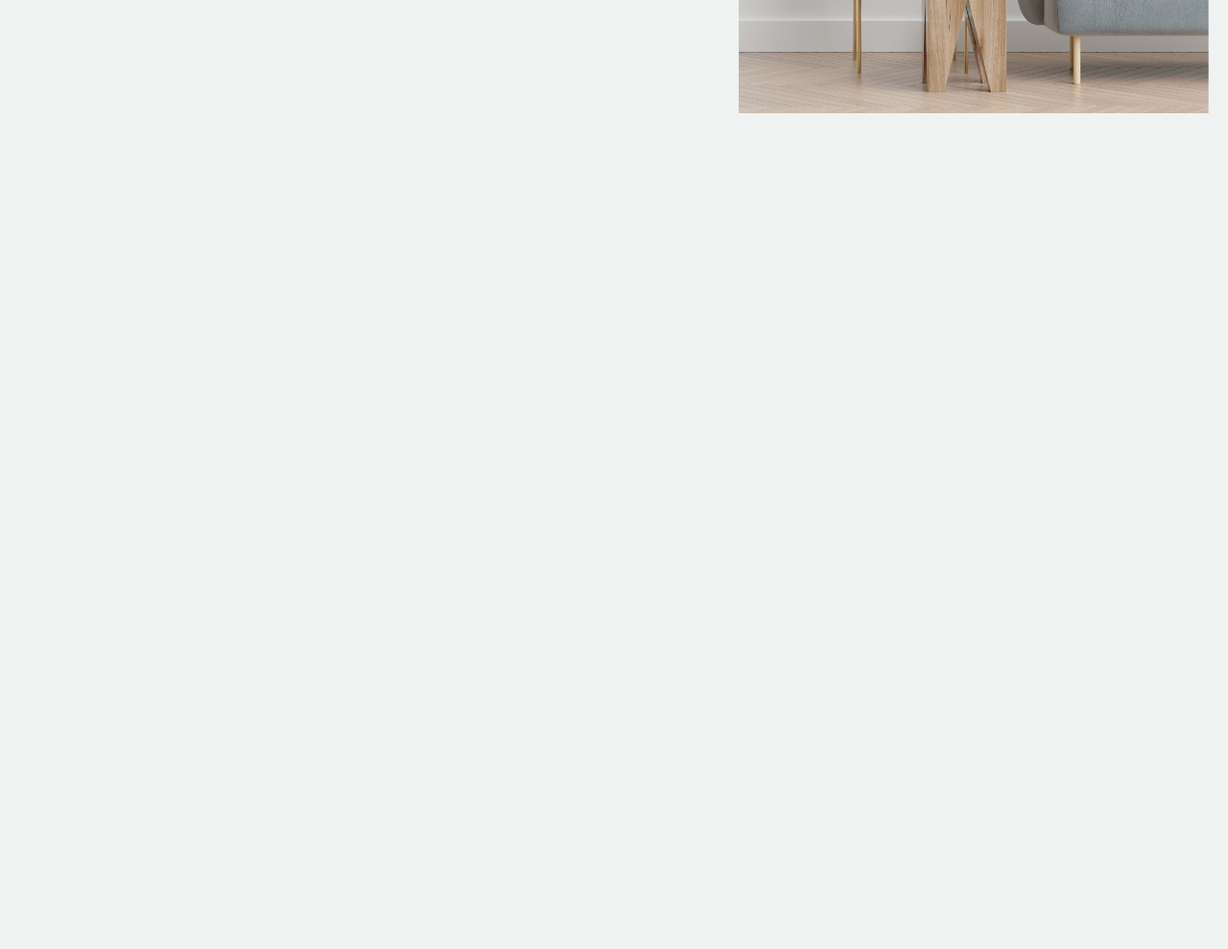
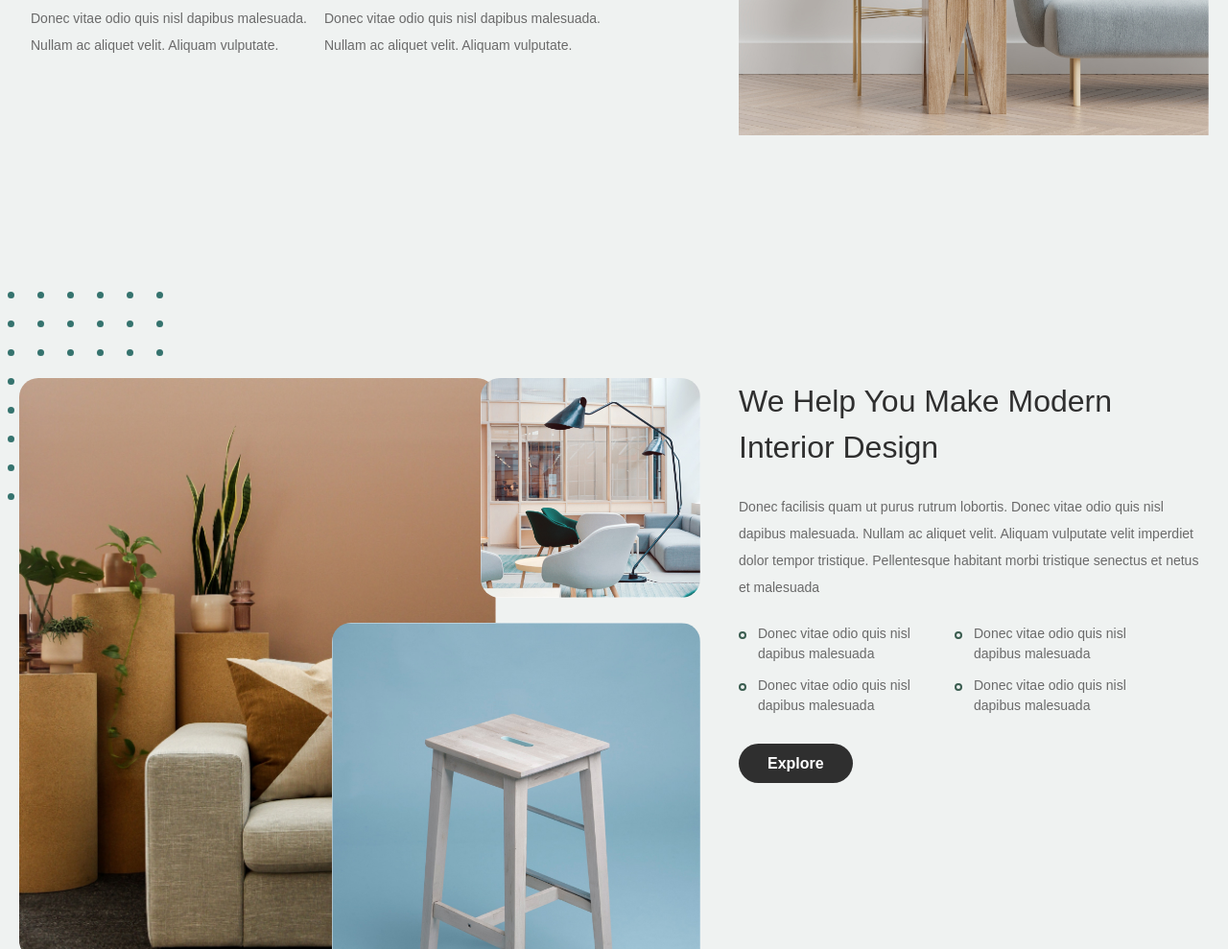
Before and after one commit to frontend-tester02/furni-project, a plain HTML site: page index.html in a window 1280 px wide. Shown: the part 1811-2800 px from the top of the page at 96% size. Before the commit the page ends 2067 px from the top, so only its background shows below. Drawn offline with Linux system fonts and the light colour scheme.

Commit message:
Add we help section and css styles

```diff
--- a/css/styles.css
+++ b/css/styles.css
@@ -28,7 +28,7 @@ body {
   margin: 0;
   font-family: "Arial", sans-serif;
   font-size: 14px;
-  line-height: 1.5;
+  line-height: 28px;
   background-color: #eff2f1;
   color: var(--light-black);
   overflow-x: hidden;
@@ -368,6 +368,7 @@ select:-webkit-autofill:focus {
   margin-top: 0;
   margin-bottom: 24px;
   font-size: 32px;
+  line-height: 1.5;
   font-weight: 400;
   color: var(--black);
 }
@@ -569,3 +570,107 @@ select:-webkit-autofill:focus {
   height: 217px;
   object-fit: contain;
 }
+
+/* WE HELP SECTION */
+
+.help {
+  padding-top: 112px;
+  padding-bottom: 112px;
+
+}
+
+.help__container {
+  position: relative;
+  display: flex;
+}
+
+.help__products {
+  position: relative;
+  width: 100%;
+  max-width: 746px;
+}
+
+
+.help__grid-1 {
+  width: 497px;
+  height: 606px;
+  border-radius: 20px;
+}
+
+.help__grid--2 {
+  padding-left: 20px;
+}
+.help__grid-2 {
+  position: absolute;
+  top: 0;
+  right: -20px;
+  width: 229px;
+  height: 229px;
+  border-radius: 20px;
+}
+
+
+.help__grid-3 {
+  position: absolute;
+  bottom: -100px;
+  right: -20px;
+  border-radius: 20px;
+}
+
+.help__dots-img {
+  position: absolute;
+  top: -90px;
+  left: -85px;
+  z-index: -1;
+
+}
+
+
+.help__content {
+  width: 100%;
+  max-width: 550px;
+  padding-left: 60px;
+}
+
+.help__title {
+  margin-top: 0;
+  margin-bottom: 24px;
+  font-size: 32px;
+  line-height: 1.5;
+  font-weight: 500;
+  color: var(--black);
+}
+
+.help__text {
+  margin-top: 0;
+  margin-bottom: 16px;
+}
+
+.help__list {
+  display: flex;
+  flex-wrap: wrap;
+  margin: 24px 0;
+  padding: 0;
+  list-style: none;
+}
+
+.help__item {
+  position: relative;
+  display: inline-block;
+  width: calc(50% - 20px);
+  padding-left: 20px;
+  margin-bottom: 12px;
+  line-height: 1.5;
+
+}
+
+.help__item::before {
+  position: absolute;
+  left: 0;
+  top: 8px;
+  width: 8px;
+  height: 8px;
+  border-radius: 50%;
+  border: 2px solid var(--dark-green);
+  content: "";
+}
--- a/index.html
+++ b/index.html
@@ -183,6 +183,36 @@
         </div>
       </div>
     </section>
+
+    <!-- We Help section -->
+    <section class="help">
+      <div class="container help__container">
+        <div class="help__products">
+          <div class="help__grid--1">
+            <img class="help__grid-1" src="img/img-grid-1.jpg" alt="Grid 1" width="497" height="606">
+          </div>
+          <div class="help__grid--2">
+            <img class="help__grid-2" src="img/img-grid-2.jpg" alt="Grid 2" width="229" height="229">
+          </div>
+          <div class="help__grid--3">
+            <img class="help__grid-3" src="img/img-grid-3.jpg" alt="Grid 3" width="384" height="464">
+          </div>
+        </div>
+        <img class="help__dots-img" src="img/dots-green.svg" alt="Dots green" width="255" height="217">
+
+        <div class="help__content">
+          <h2 class="help__title">We Help You Make Modern Interior Design</h2>
+          <p class="help__text">Donec facilisis quam ut purus rutrum lobortis. Donec vitae odio quis nisl dapibus malesuada. Nullam ac aliquet velit. Aliquam vulputate velit imperdiet dolor tempor tristique. Pellentesque habitant morbi tristique senectus et netus et malesuada</p>
+          <ul class="help__list">
+            <li class="help__item">Donec vitae odio quis nisl dapibus malesuada</li>
+            <li class="help__item">Donec vitae odio quis nisl dapibus malesuada</li>
+            <li class="help__item">Donec vitae odio quis nisl dapibus malesuada</li>
+            <li class="help__item">Donec vitae odio quis nisl dapibus malesuada</li>
+          </ul>
+          <a href="#" class="button secondary-btn">Explore</a>
+        </div>
+      </div>
+    </section>
   </main>
 
 
```
